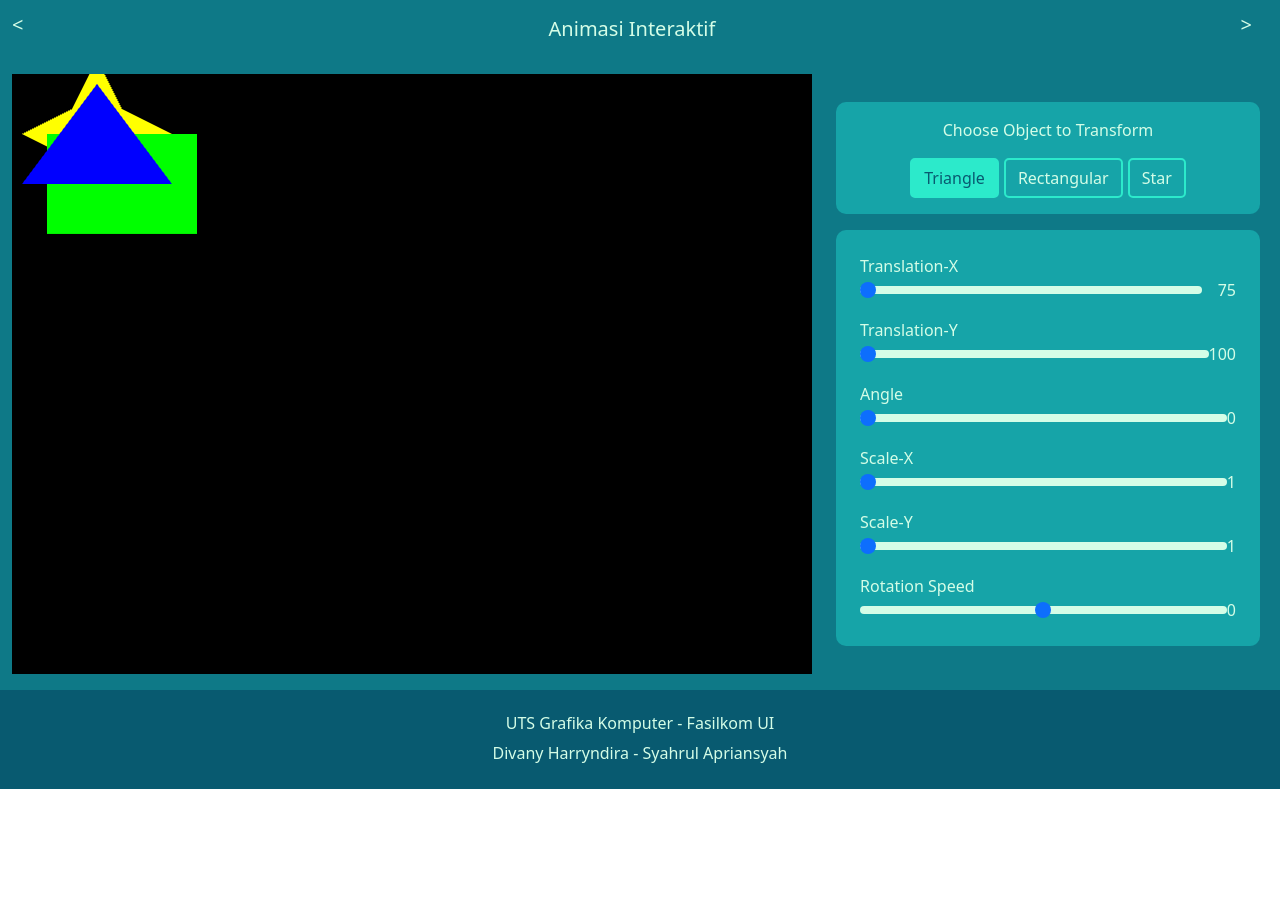
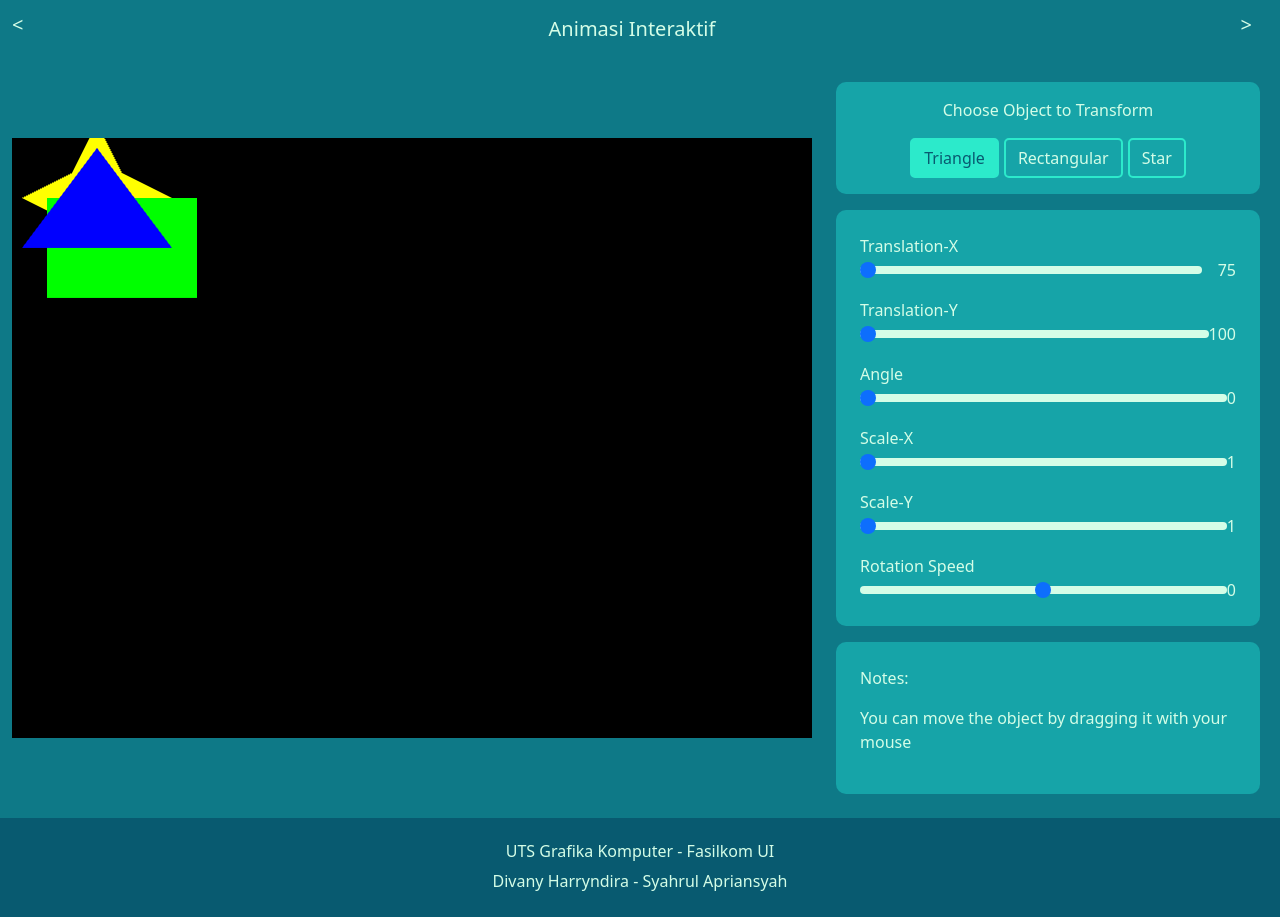
Before and after one commit to Grafkom-Divany-Syahrul/uts-grafkom-2223, a plain HTML site: page 01/01.html in a window 1280 px wide. Before the commit the page ends 800 px from the top, so only its background shows below. Drawn offline with nearby package versions, Linux system fonts and the light colour scheme.

Commit message:
add notes

```diff
--- a/01/01.html
+++ b/01/01.html
@@ -133,6 +133,10 @@ main()
                         </div>
                     </div>
                 </div>
+                <div id="notes" class="d-flex flex-column mt-3 p-4">
+                    <p>Notes:</p>
+                    <p>You can move the object by dragging it with your mouse</p>
+                </div>
             </div>
         </div>
     </div>
--- a/Common/layout.css
+++ b/Common/layout.css
@@ -34,7 +34,7 @@
   color: #085A70;
 }
 
-#slidercontainer{
+#slidercontainer, #notes {
   background-color: #16A4A8;
   border-radius: 10px;
   justify-content: center;
```
